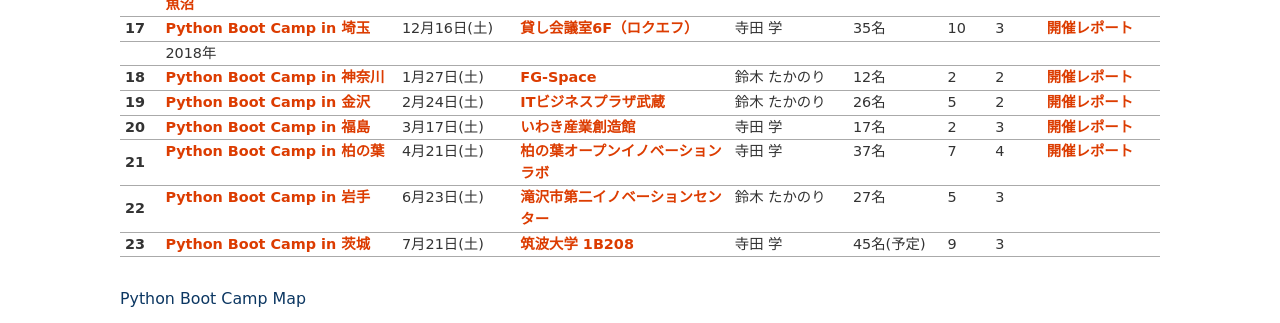
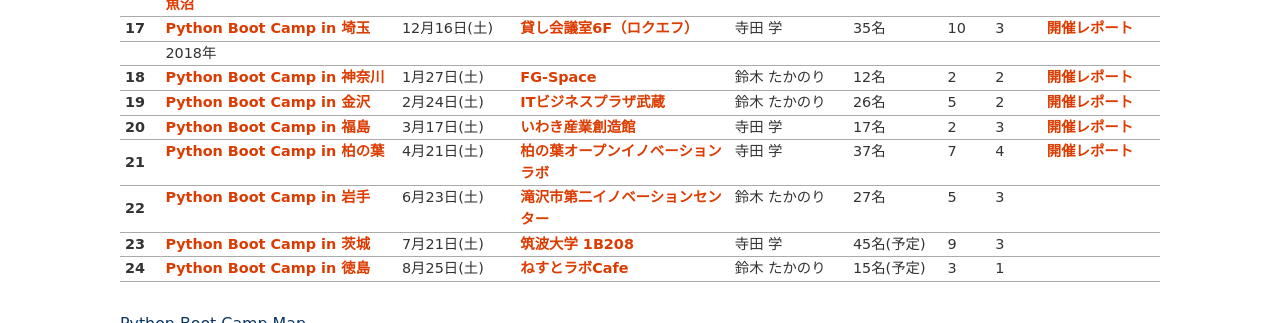
Before and after one commit to pyconjp/www.pycon.jp, a Sphinx documentation site: the page built from source/support/bootcamp.rst, in a window 1280 px wide and 900 px high, scrolled down 2306 px, cut to the strip 0-323 px from the top of the window. Built offline with Sphinx 7.4.7, drawn with Linux system fonts in a browser that asks for light colours.

Commit message:
add pycamp tokushima

```diff
--- a/source/support/bootcamp.rst
+++ b/source/support/bootcamp.rst
@@ -327,8 +327,7 @@
      - 9
      - 3
      -
-
-.. * - 24
+   * - 24
      - `Python Boot Camp in 徳島 <https://pyconjp.connpass.com/event/87968/>`_
      - 8月25日(土)
      - `ねすとラボCafe <http://nest-lab.net/>`_
@@ -337,6 +336,7 @@
      - 3
      - 1
      -
+
 .. * - 25
      - `Python Boot Camp in 京都 <https://pyconjp.connpass.com/event//>`_
      - 8月25日(土)
```
